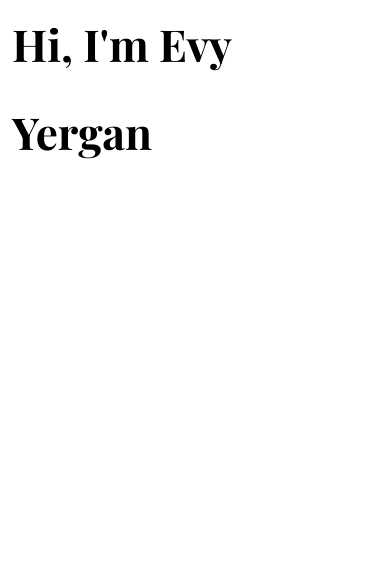
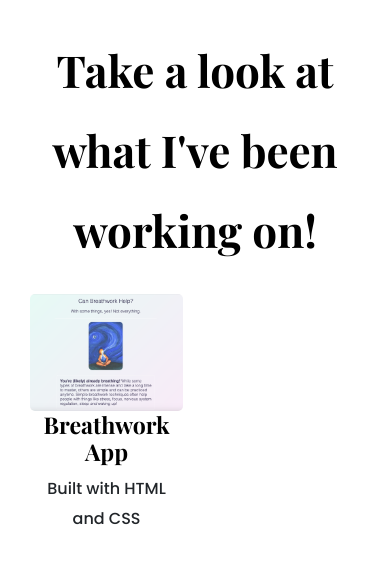
Before and after one commit to eyergan/portfolio-project, a plain HTML site: page work.html in a window 390 px wide. Drawn offline with nearby package versions, Linux system fonts and the light colour scheme.

Commit message:
simplified classes

```diff
--- a/styles/style.css
+++ b/styles/style.css
@@ -59,20 +59,20 @@ img {
   font-size: 24px;
 }
 
-.about-section {
+.content-container {
   padding: 140px 20px;
 }
 
-.about-section-content {
+.content {
   margin: 30px;
 }
 
-.about-section h1 {
+.content-container h1 {
   font-size: 64px;
   line-height: 80px;
 }
 
-.about-section h2 {
+.content-container h2 {
   font-size: 18px;
   font-family: var(--default-font-family);
 }
@@ -116,12 +116,12 @@ img {
     padding: 80px 20px;
   }
 
-  .about-section {
+  .content-container {
     text-align: center;
     padding: 0;
   }
 
-  .about-section h1 {
+  .content-container h1 {
     font-size: 44px;
   }
 
--- a/work.html
+++ b/work.html
@@ -31,7 +31,18 @@
   <body>
     <div class="content-container container">
       <div class="content">
-        <h1 class="mb-4">Hi, I'm Evy Yergan</h1>
+        <h1 class="mb-4">Take a look at what I've been working on!</h1>
+        <div class="row">
+          <div class="col-6">
+            <img
+              src="images/breathworkApp.png"
+              class="img-fluid"
+              alt="image of breathwork app"
+            />
+            <h3 class="text-center">Breathwork App</h3>
+            <p class="text-center">Built with HTML and CSS</p>
+          </div>
+        </div>
       </div>
     </div>
   </body>
```
Also changed, not shown: about.html (+2 -2 lines).
